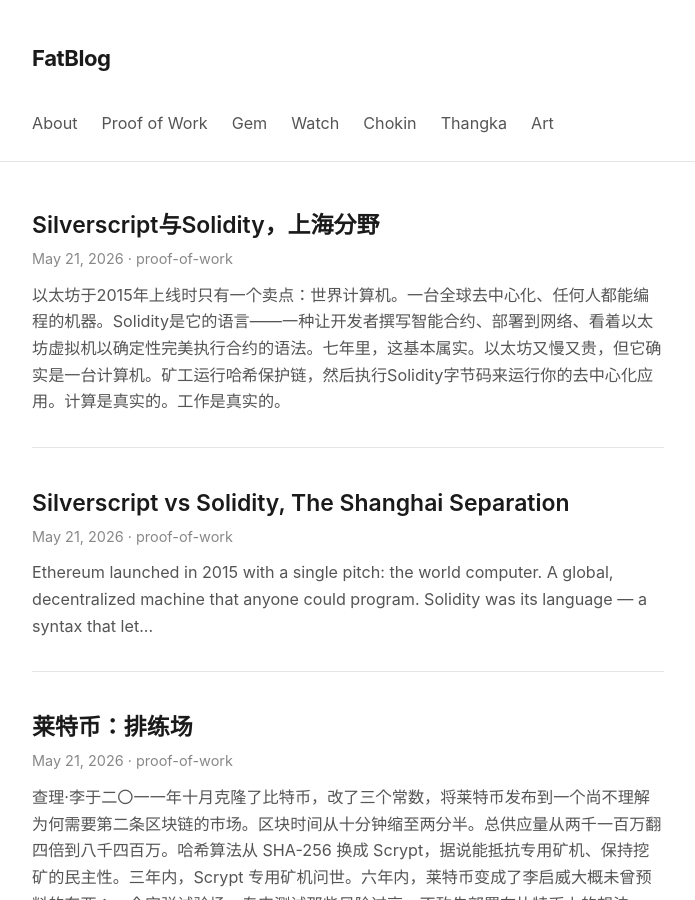
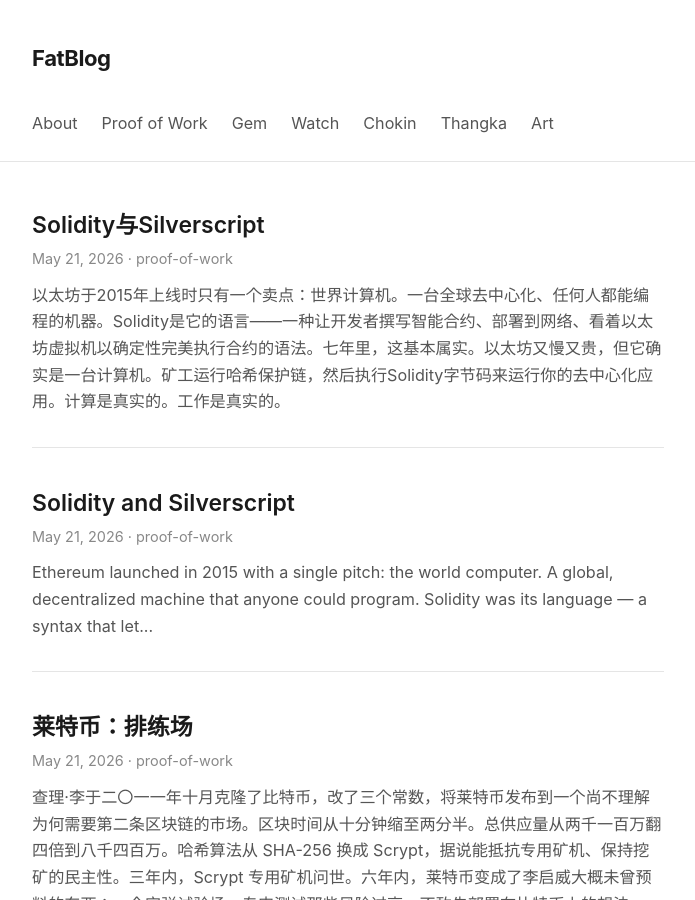
Before and after one commit to vfxowlsyvh/vfxowlsyvh.github.io, a Jekyll site: the page built from index.md, in a window 1280 px wide and 900 px high. Shown: the whole window, without its empty margins (292-987 px from the left). Built offline with Jekyll 4.4.1, drawn with Linux system fonts in a browser that asks for light colours.

Commit message:
Rename Silverscript vs Solidity article to simpler title

```diff
--- a/_posts/2026-05-21-silverscript-vs-solidity-shanghai-en.md
+++ b/_posts/2026-05-21-solidity-and-silverscript-en.md
@@ -1,6 +1,6 @@
 ---
 layout: post
-title: "Silverscript vs Solidity, The Shanghai Separation"
+title: "Solidity and Silverscript"
 date: 2026-05-21 00:00:00 +0000
 categories: proof-of-work
 lang: en
--- a/_posts/2026-05-21-silverscript-vs-solidity-shanghai-zh.md
+++ b/_posts/2026-05-21-solidity-and-silverscript-zh.md
@@ -1,6 +1,6 @@
 ---
 layout: post
-title: "Silverscript与Solidity，上海分野"
+title: "Solidity与Silverscript"
 date: 2026-05-21 00:00:00 +0000
 categories: proof-of-work
 lang: zh
```
